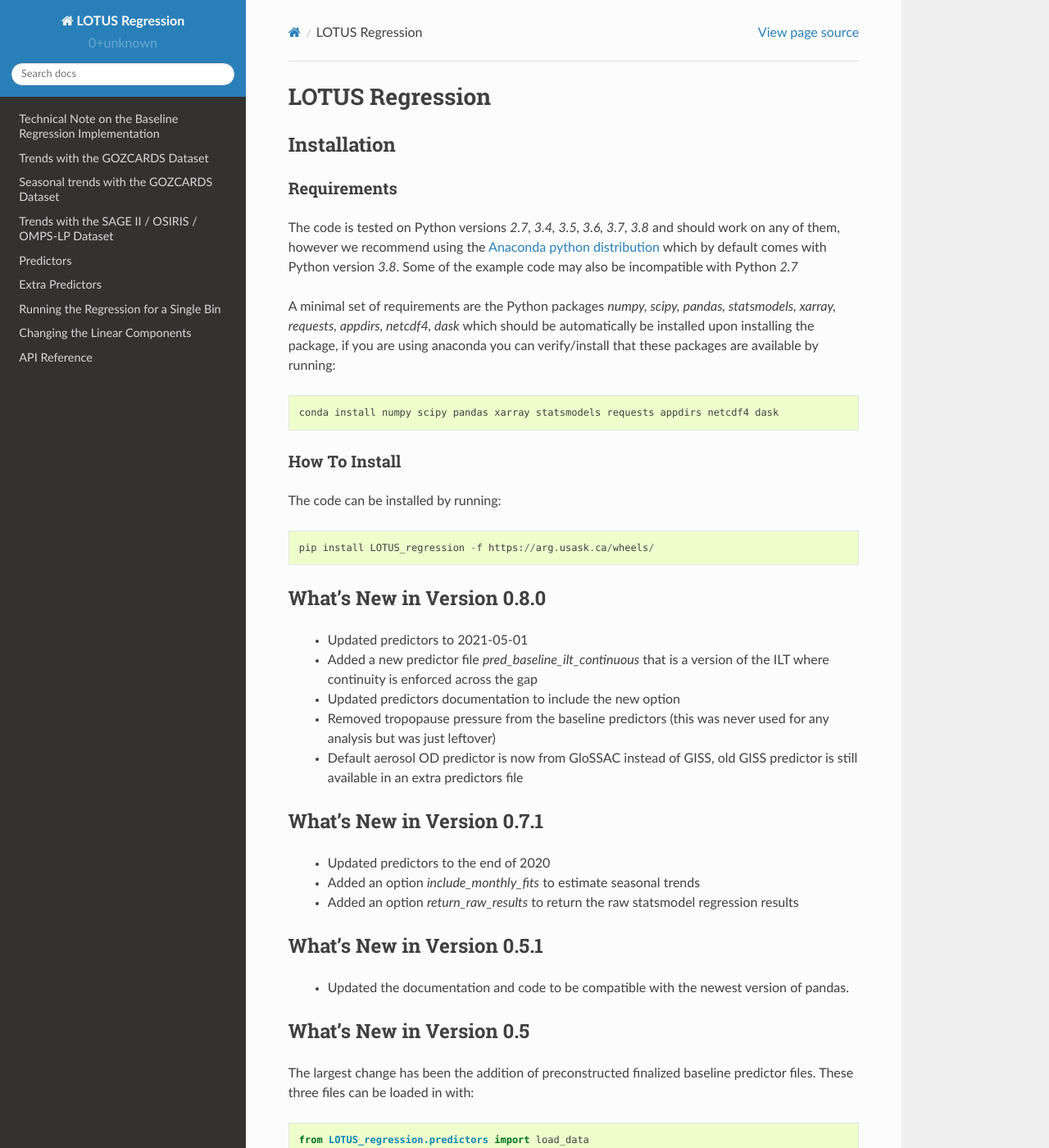
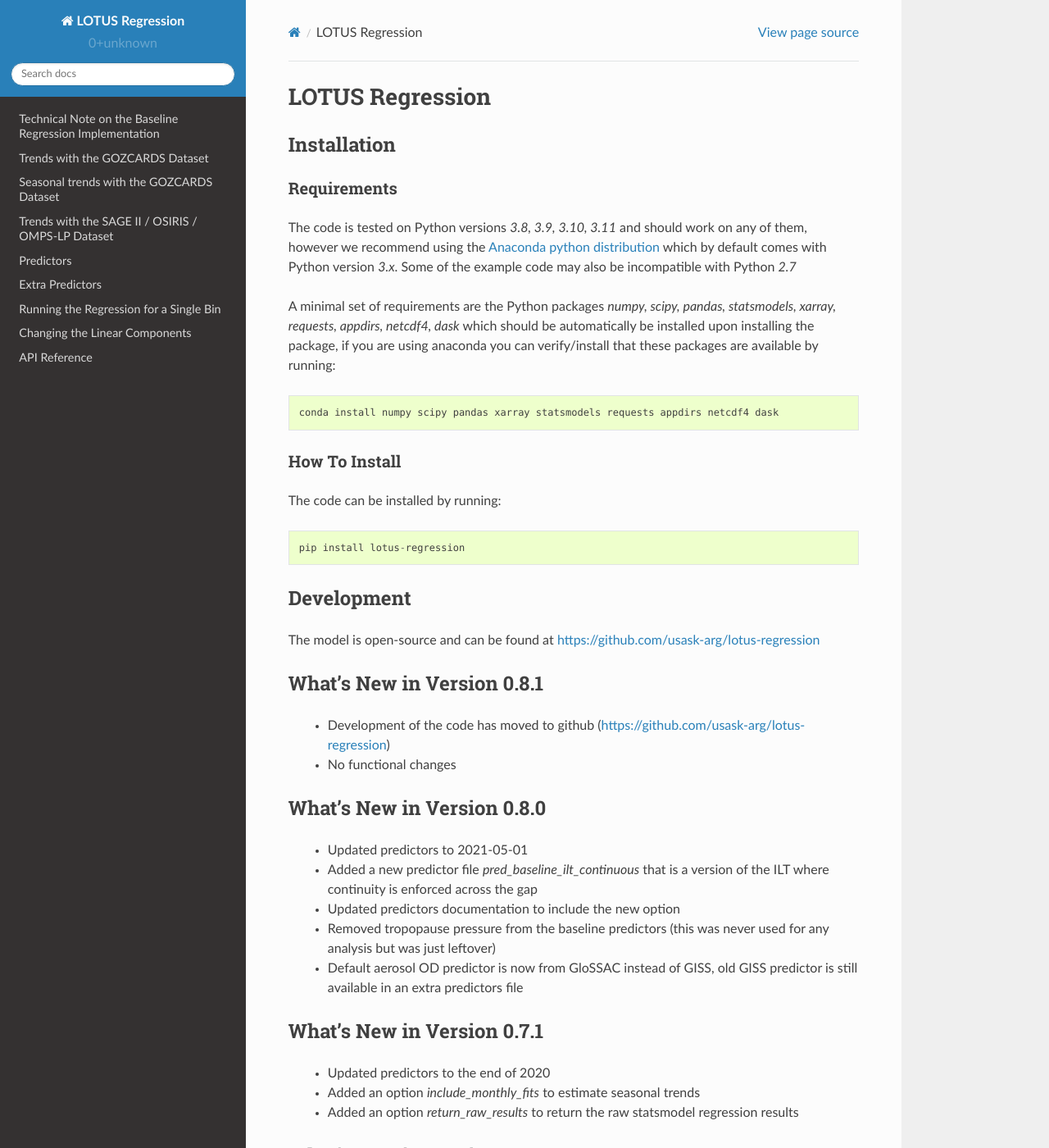
Before and after one commit to usask-arg/lotus-regression, a Sphinx documentation site: the page built from docs/source/index.rst, in a window 1280 px wide and 1400 px high. Shown: the whole window at 82% size. Built offline with Sphinx 7.4.7 and the Read the Docs theme 2.0.0, drawn with Linux system fonts in a browser that asks for light colours.

Commit message:
Try another check

```diff
--- a/docs/source/index.rst
+++ b/docs/source/index.rst
@@ -11,9 +11,9 @@ Installation
 
 Requirements
 ^^^^^^^^^^^^
-The code is tested on Python versions `2.7, 3.4, 3.5, 3.6, 3.7, 3.8` and should work on any of them,
+The code is tested on Python versions `3.8, 3.9, 3.10, 3.11` and should work on any of them,
 however we recommend using the `Anaconda python distribution <https://www.continuum.io/downloads>`_ which by default comes with Python
-version `3.8`.  Some of the example code may also be incompatible with Python `2.7`
+version `3.x`.  Some of the example code may also be incompatible with Python `2.7`
 
 A minimal set of requirements are the Python packages `numpy, scipy, pandas, statsmodels, xarray, requests, appdirs, netcdf4, dask`
 which should be automatically be installed upon installing the package, if you are using anaconda you can verify/install
@@ -25,7 +25,17 @@ How To Install
 ^^^^^^^^^^^^^^
 The code can be installed by running::
 
-   pip install LOTUS_regression -f https://arg.usask.ca/wheels/
+   pip install lotus-regression
+
+
+Development
+-----------
+The model is open-source and can be found at https://github.com/usask-arg/lotus-regression
+
+What's New in Version 0.8.1
+---------------------------
+ * Development of the code has moved to github (https://github.com/usask-arg/lotus-regression)
+ * No functional changes
 
 What's New in Version 0.8.0
 ---------------------------
```
Also changed, not shown: 2 other files.
